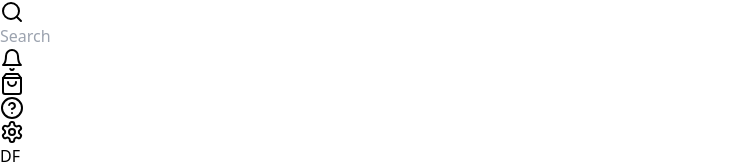
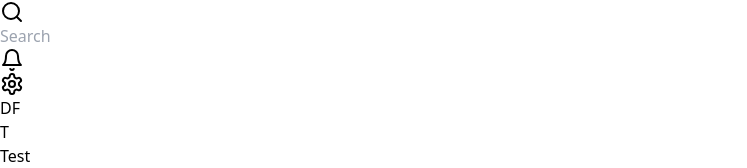
Before and after one commit to mddanish867/maisonpro, a React (Vite) app: page /project-dashboard in a window 1280 px wide. Shown: the part 318-486 px from the top of the page, without its empty margins (0-747 px from the left). Built offline with nearby package versions, Linux system fonts and the light colour scheme.

Commit message:
modified

```diff
--- a/src/components/dashboard/ProjectDashboard.jsx
+++ b/src/components/dashboard/ProjectDashboard.jsx
@@ -127,10 +127,8 @@
               </div>
               <div className="flex items-center gap-4">
                 <Bell className="w-5 h-5 text-violet-400" />
-                <ShoppingBag className="w-5 h-5 text-violet-400" />
-                <HelpCircle className="w-5 h-5 text-violet-400" />
                 <SettingsIcon className="w-5 h-5 text-violet-400" />
-                <div className="w-8 h-8 bg-gradient-to-r from-purple-400 to-yellow-300 flex items-center justify-center text-blue-800">
+                <div className="w-8 h-8 bg-gradient-to-r from-purple-400 to-yellow-300 rounded-full flex items-center justify-center text-blue-800">
                   DF
                 </div>
               </div>
```
